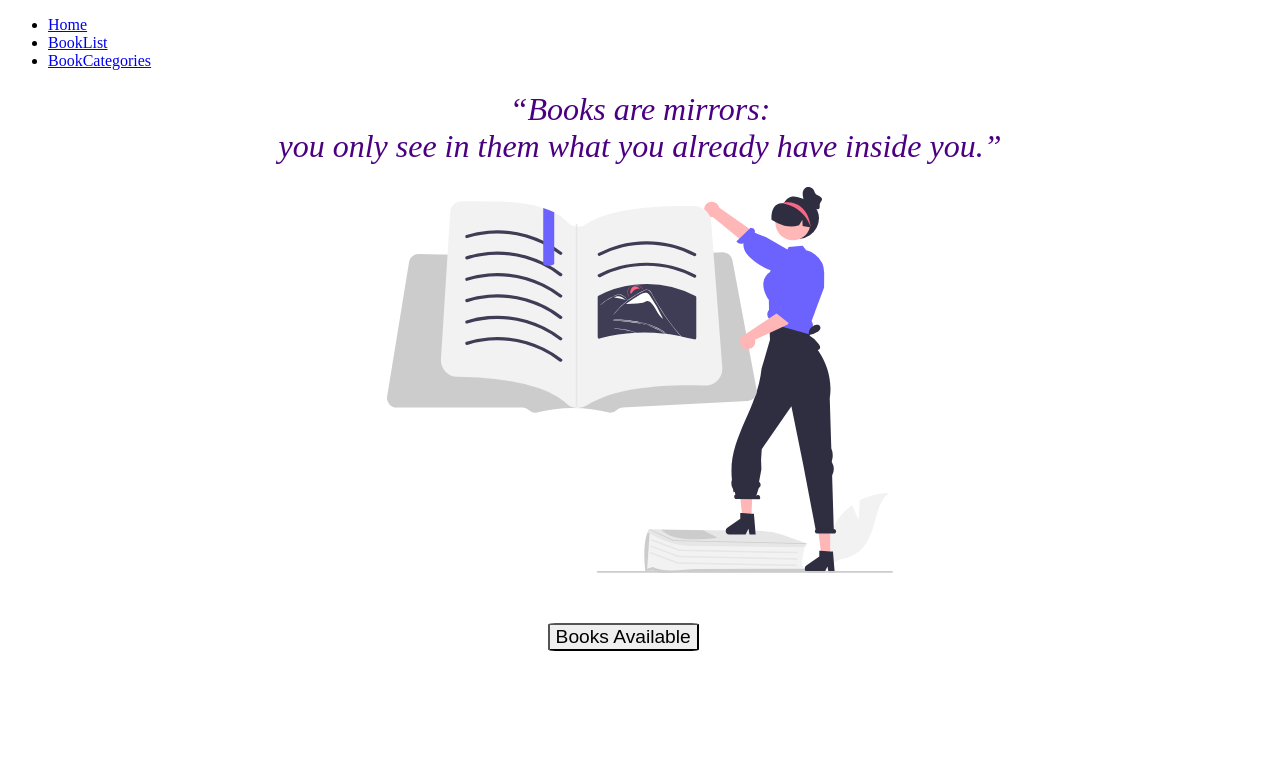
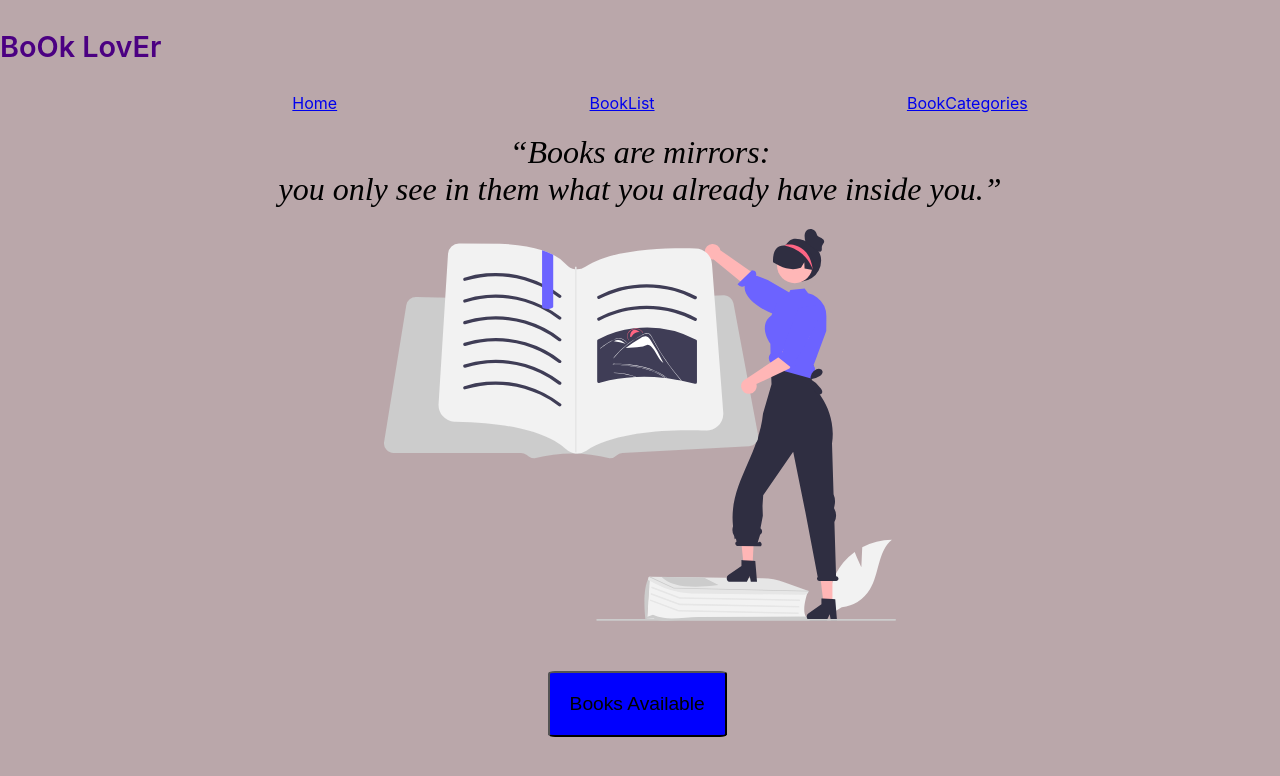
Before and after one commit to Rhoda-Gachimu/Book-Catalogue, a React (Create React App) app: page / in a window 1280 px wide. Shown: the top 776 px of the page. Built offline with nearby package versions, Linux system fonts and the light colour scheme.

Commit message:
modify styles

```diff
--- a/src/App.css
+++ b/src/App.css
@@ -1,5 +1,7 @@
 .App {
   text-align: center;
+
+
 }
 
 .App-logo {
--- a/src/App.js
+++ b/src/App.js
@@ -4,9 +4,15 @@ import NavBar from "./components/NavBar";
 import BookList from "./components/BookList";
 import BookCategories from "./components/BookCategories";
 import Home from "./Home";
+import './index.css';
+
+
+
 
 
 function App() {
+
+
 
   return (
     <div className="App">
--- a/src/Home.js
+++ b/src/Home.js
@@ -31,18 +31,18 @@ const ImgBody = styled.div`
 
 `
 const Button = styled.button`
-         background-color:blue
+         background-color:blue;
          padding: 20px;
          position: absolute;
          cursor: pointer;
          left: 42%;
          margin: 50px 10px;
-         border-radius:5%;
+         border-radius:4%;
          font-size: larger;
 `
 const H1 = styled.h1`
          text-align: center;
-         color: indigo;
+         color: black;
          font-style: italic;
          font-weight: lighter;
          font-family:Cormorant Upright ;
--- a/src/components/NavBar.js
+++ b/src/components/NavBar.js
@@ -1,16 +1,18 @@
 import React from "react";
 import { NavLink } from "react-router-dom";
+import styled from "styled-components";
 
 function NavBar(){
     return(
     <div>
         <nav>
-             <ul>
+            <P>BoOk LovEr</P>
+             <Ul>
                   <li><NavLink to="/" exact>Home</NavLink></li>
                   <li><NavLink to="/Books" exact>BookList</NavLink></li>
                   <li><NavLink to="/Catalogue" exact>BookCategories</NavLink></li>
 
-             </ul>
+             </Ul>
         </nav>
 
 
@@ -19,4 +21,17 @@ function NavBar(){
     );
 }
 
+const Ul = styled.ul`
+  display: flex;
+  justify-content: space-evenly;
+  list-style:none;
+`
+const P = styled.p`
+font-weight:600;
+font-style:bolder;
+font-size:1.8rem;
+color:indigo;
+
+`
+
 export default NavBar;
--- a/src/index.css
+++ b/src/index.css
@@ -1,4 +1,5 @@
 body {
+  background-color: #BAA7AA;
   margin: 0;
   font-family: -apple-system, BlinkMacSystemFont, 'Segoe UI', 'Roboto', 'Oxygen',
     'Ubuntu', 'Cantarell', 'Fira Sans', 'Droid Sans', 'Helvetica Neue',
@@ -11,28 +12,3 @@ code {
   font-family: source-code-pro, Menlo, Monaco, Consolas, 'Courier New',
     monospace;
 }
-nav{
-  display: flex;
-  justify-content: space-evenly;
-}
-nav a{display: inline-block;
-  padding: 0.5rem 0rem;
-  margin: 0 0rem;
-  text-decoration: none;
-  font-size: 1.5em;
-  color:purple;
-  border-bottom: 1.5px solid rgb(7, 1, 1);
-  transition: 0.1s;
-}
-nav a:hover{
-  color: tomato;
-  border-bottom: 2px solid tomato;
-}
-*{
-  background-color: #BAA7AA;
-}
-
-button{
-  background-color:blue;
-
-}
--- a/src/index.js
+++ b/src/index.js
@@ -2,6 +2,7 @@
  import ReactDOM from "react-dom";
  import {BrowserRouter } from "react-router-dom";
  import App from "./App";
+ import './index.css';
 
 ReactDOM.render(
   <BrowserRouter>
```
